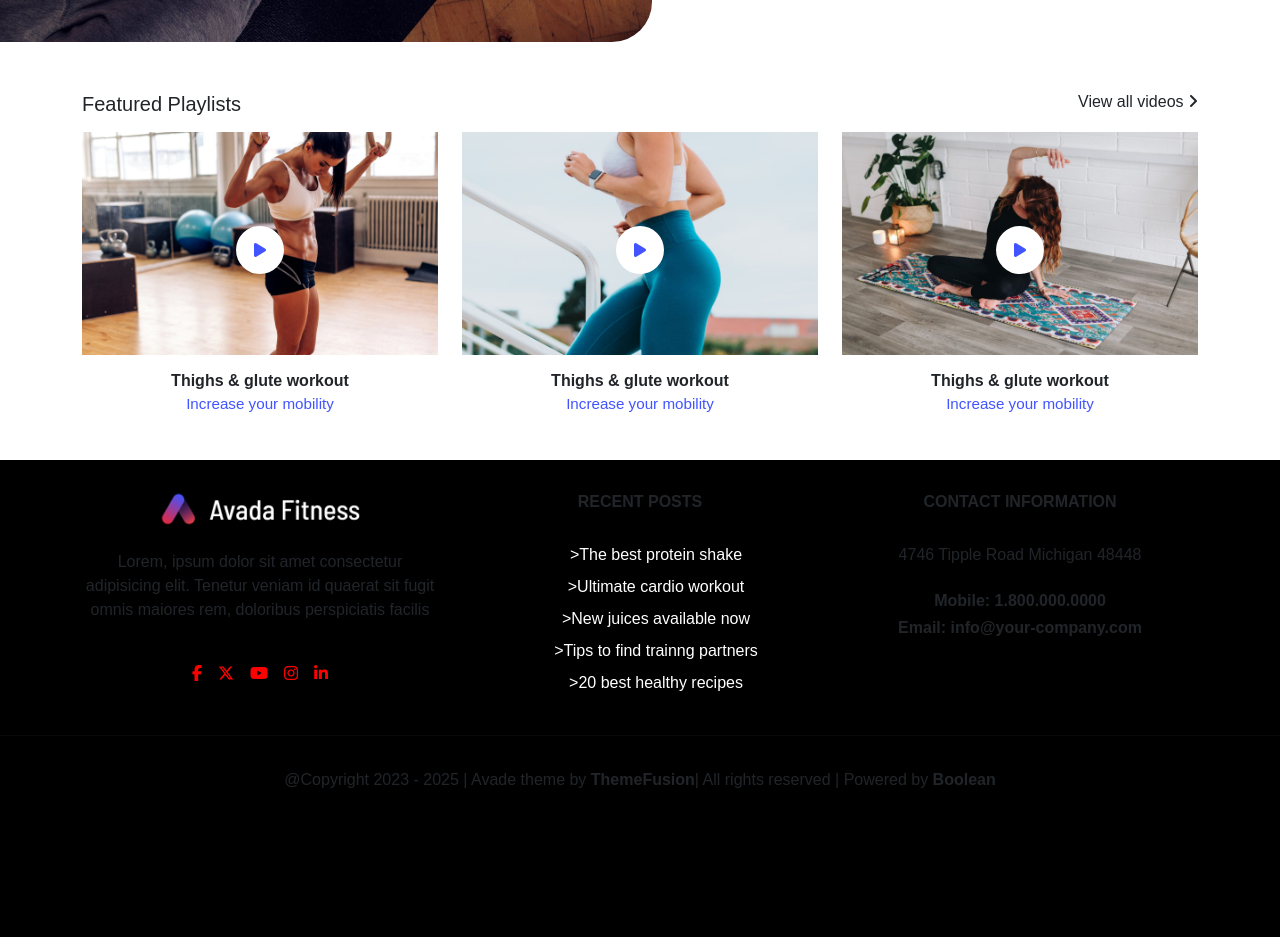
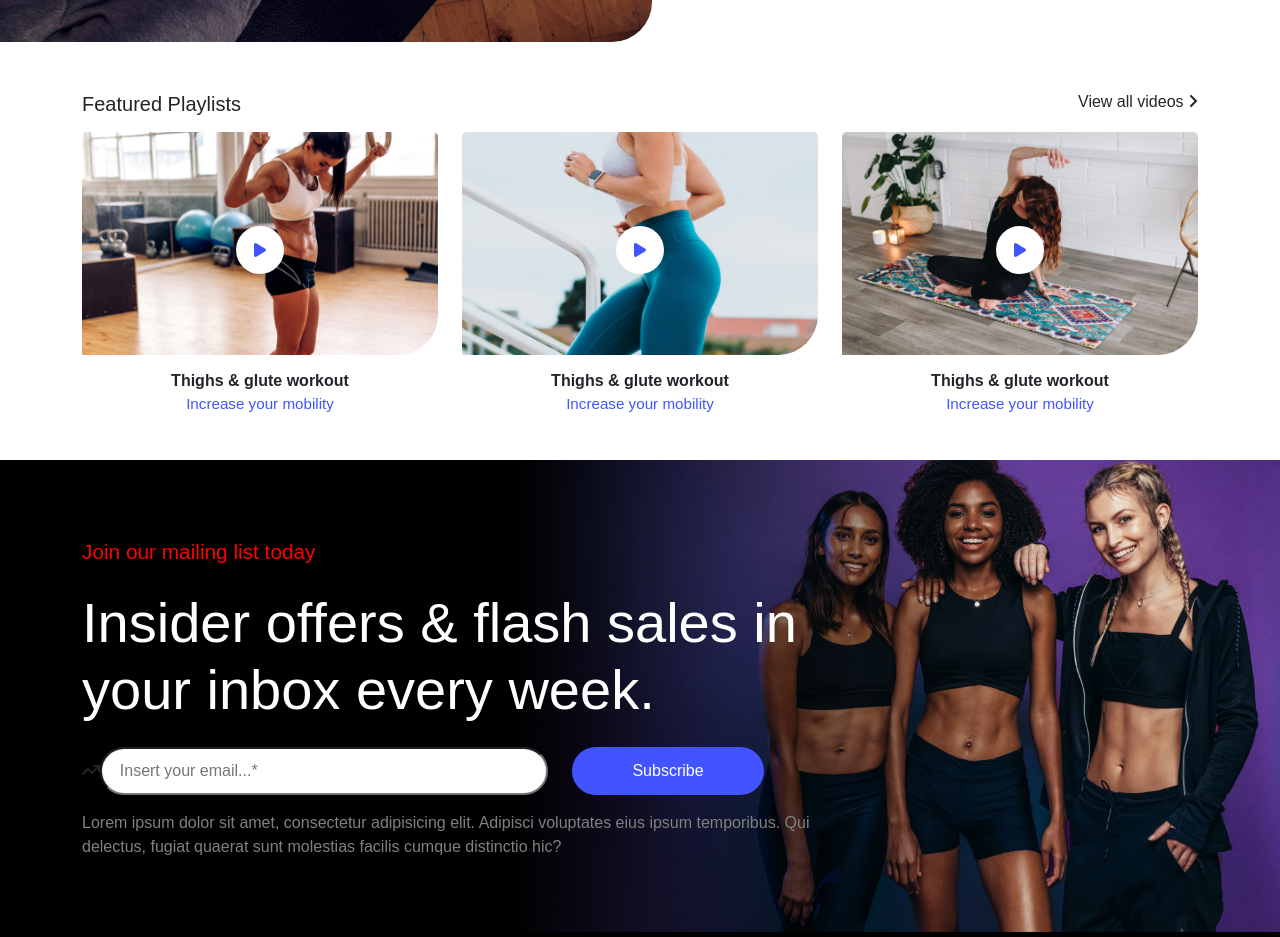
Before and after one commit to misrar09/proj-html-vuejs, a Vue app: page / in a window 1280 px wide. Shown: the part 1860-2797 px from the top of the page. Before the commit the page ends 2684 px from the top, so only its background shows below. Built offline with nearby package versions, Linux system fonts and the light colour scheme.

Commit message:
mailing list section

```diff
--- a/src/components/AppMain.vue
+++ b/src/components/AppMain.vue
@@ -122,7 +122,22 @@ export default {
 
         </div>
     </section>
-    <section class=" row mailing_list"></section>
+    <section class=" mailing_list">
+        <div class="container">
+            <div class="row">
+                <div class="col-8 mail_today">
+                    <h6>Join our mailing list today</h6>
+                    <h1>Insider offers & flash sales in your inbox every week.</h1>
+                    <i class="fa-solid fa-arrow-trend-up"></i>
+                    <input type="text" placeholder="    Insert your email...*">
+                    <button class="subscribe">Subscribe</button>
+                    <p>Lorem ipsum dolor sit amet, consectetur adipisicing elit. Adipisci voluptates eius ipsum temporibus.
+                        Qui delectus, fugiat quaerat sunt molestias facilis cumque distinctio hic?</p>
+                </div>
+
+            </div>
+        </div>
+    </section>
     <section class=" row information"></section>
     <section class=" row articles"></section>
     <section class=" row call_to_action"></section>
@@ -147,6 +162,7 @@ export default {
     h1 {
         padding: 1rem 0;
         font-size: 3.5rem;
+        color: white;
     }
 
     h6 {
@@ -160,11 +176,6 @@ export default {
         padding: 1rem 0;
         color: grey;
     }
-}
-
-// importo variabili
-// @use './styles/partials/variables' as *;
-
 
     .fa-arrow-trend-up {
         font-size: 2rem;
@@ -193,6 +204,12 @@ export default {
             padding-left: 0.5rem;
         }
     }
+}
+
+// importo variabili
+// @use './styles/partials/variables' as *;
+
+
 
 .play_btn {
     width: 5rem;
@@ -291,6 +308,7 @@ export default {
             text-align: center;
             padding: 1rem 5rem;
             margin-bottom: 2rem;
+            color: white;
         }
 
         div {
@@ -399,6 +417,7 @@ export default {
 
         img {
             width: 100%;
+            border-radius: 5px 5px 40px 0;
         }
 
         .play_btn_sml {
@@ -426,4 +445,55 @@ export default {
     }
 
 }
+
+.mailing_list {
+    height: 40rem;
+    width: 100vw;
+    background-image: linear-gradient(to left, transparent, transparent, #0000007a, black, black, black), url(../assets/img/banner1-2x.jpg);
+    background-size: contain;
+    background-repeat: no-repeat;
+    position: relative;
+
+}
+
+/* JUMBTRON SECTION STYLE */
+.mail_today {
+    margin: 5rem 0;
+
+    h1 {
+        padding: 1rem 0;
+        font-size: 3.5rem;
+        color: white;
+    }
+
+    h6 {
+        color: red;
+        font-size: 1.3rem;
+    }
+
+
+
+    p {
+        padding: 1rem 0;
+        color: grey;
+    }
+
+    .subscribe {
+        width: 12rem;
+        height: 3rem;
+        border: none;
+        border-radius: 5rem;
+        background-color: #4154ff;
+        color: white;
+        margin-right: 0.8rem;
+    }
+
+    input {
+        width: 28rem;
+        height: 3rem;
+        border-radius: 5rem;
+        margin-right: 1.5rem;
+
+    }
+}
 </style>
```
Also changed, not shown: src/assets/img/banner1-2x.jpg (added). Lines whose indentation alone changed are shown as unchanged.
